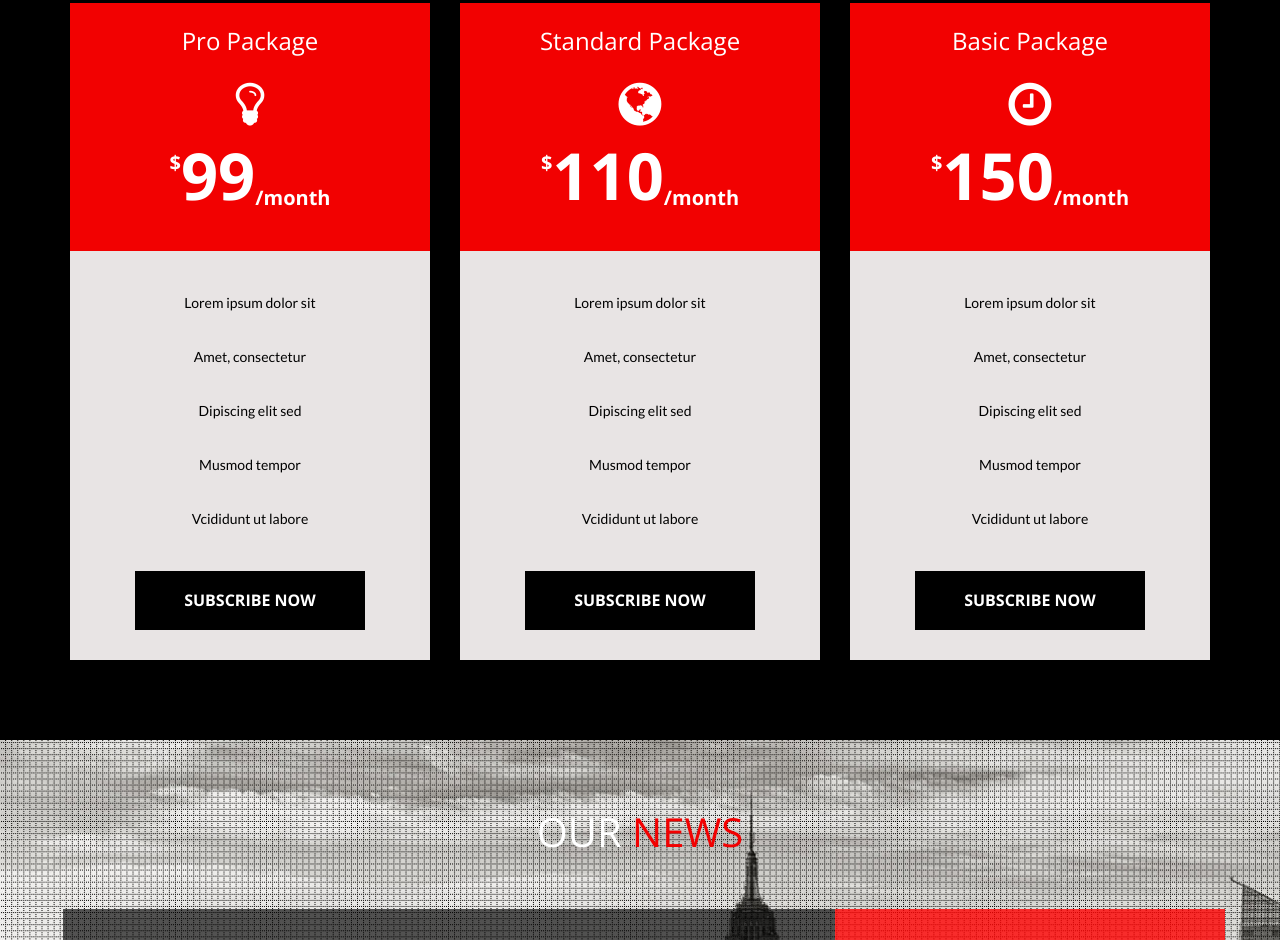
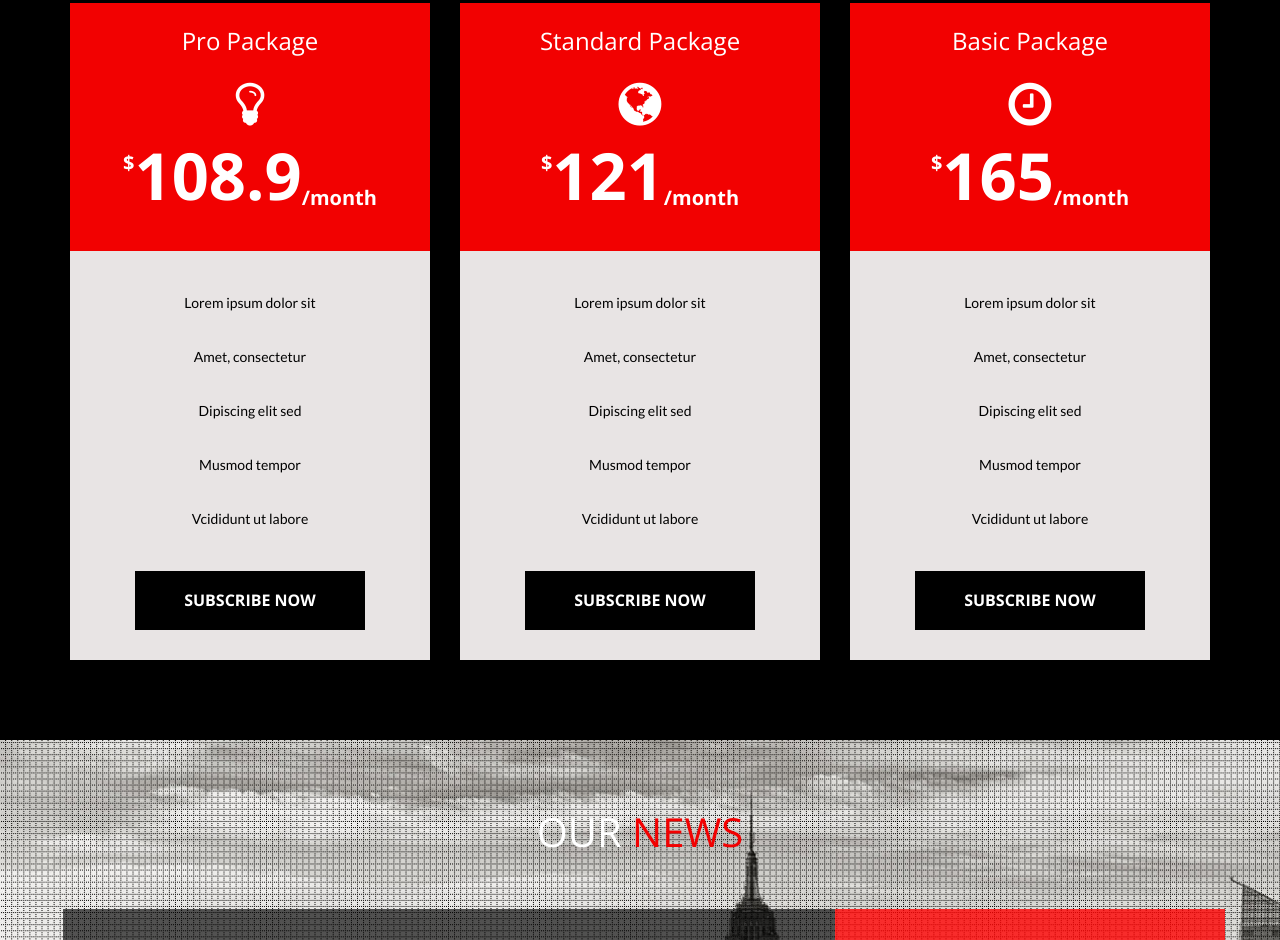
Before and after one commit to dms-asimkin/uto-pz-alpha, a plain HTML site: page index.html in a window 1280 px wide. Shown: the part 3465-4405 px from the top of the page. Drawn offline with nearby package versions, Linux system fonts and the light colour scheme; some packages are replaced by stand-ins of ours.

Commit message:
Мальцев Вячеслав №13

```diff
--- a/index.html
+++ b/index.html
@@ -462,7 +462,7 @@
 						<h3>Pro Package</h3>
 						<i class="fa fa-lightbulb-o"></i>
 
-						<h1><sup>&#36;</sup>99<sub>/month</sub></h1>
+						<h1><sup>&#36;</sup>108.9<sub>/month</sub></h1>
 					</div>
 					<div class="price-bottom">
 						<p>Lorem ipsum dolor sit</p>
@@ -484,7 +484,7 @@
 						<h3>Standard Package</h3>
 						<i class="fa fa-globe"></i>
 
-						<h1><sup>&#36;</sup>110<sub>/month</sub></h1>
+						<h1><sup>&#36;</sup>121<sub>/month</sub></h1>
 					</div>
 					<div class="price-bottom">
 						<p>Lorem ipsum dolor sit</p>
@@ -506,7 +506,7 @@
 						<h3>Basic Package</h3>
 						<i class="fa fa-clock-o"></i>
 
-						<h1><sup>&#36;</sup>150<sub>/month</sub></h1>
+						<h1><sup>&#36;</sup>165<sub>/month</sub></h1>
 					</div>
 					<div class="price-bottom">
 						<p>Lorem ipsum dolor sit</p>
```
